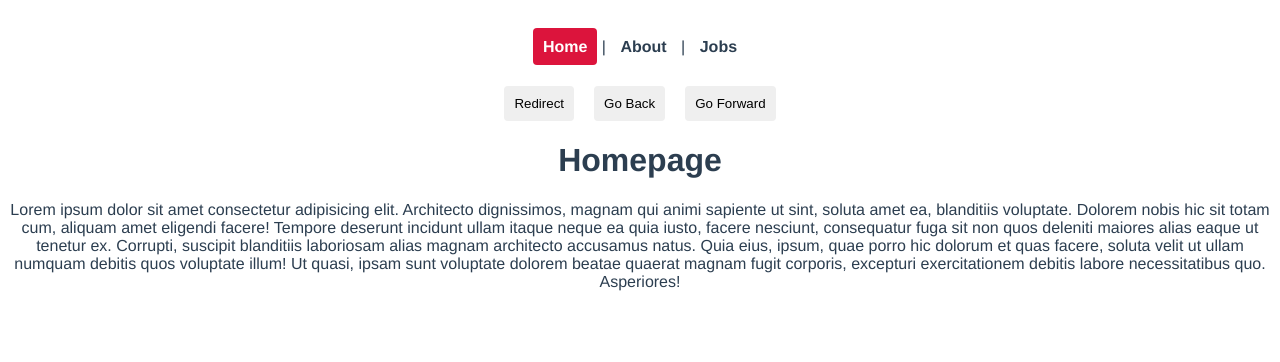
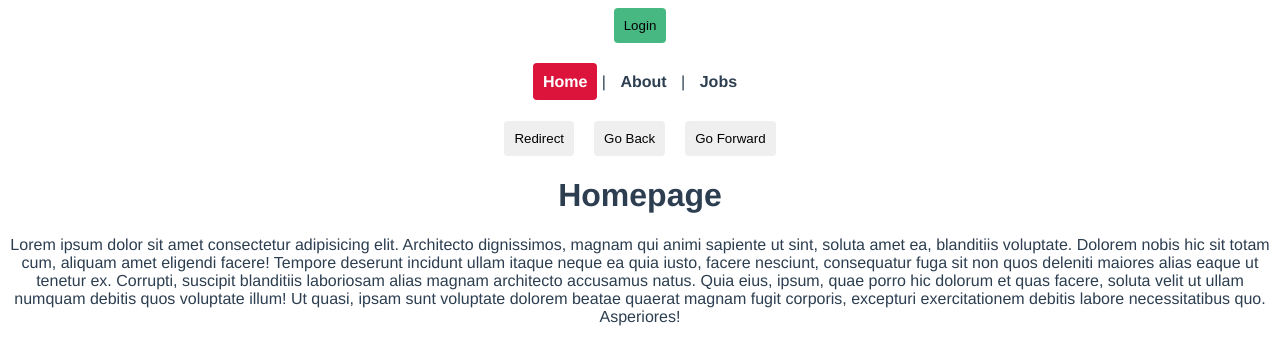
Before and after one commit to absurdengineer/vue-router, a Vue app: page /home in a window 1280 px wide. Shown: the top 362 px of the page. Built offline with nearby package versions, Linux system fonts and the light colour scheme.

Commit message:
Authentication Route Guard.

```diff
--- a/src/App.vue
+++ b/src/App.vue
@@ -1,4 +1,5 @@
 <template>
+  <button @click="authenticate" class="bg-green">Login</button>
   <div id="nav">
     <router-link to="/home">Home</router-link> |
     <router-link to="/about">About</router-link> |
@@ -41,10 +42,18 @@ button {
   border: none;
   border-radius: 4px;
 }
+.bg-green {
+  background: #48b883;
+}
 </style>
 
 <script>
 export default {
+  data() {
+    return {
+      authenticated: false,
+    };
+  },
   methods: {
     redirect() {
       this.$router.push({ name: "Home" });
@@ -56,5 +65,10 @@ export default {
       this.$router.go(-1);
     },
   },
+  methods: {
+    authenticate() {
+      localStorage.setItem("token", "dsgjlbljbiusfbuidsbidsubsduibn");
+    },
+  },
 };
 </script>
--- a/src/router/index.js
+++ b/src/router/index.js
@@ -23,6 +23,10 @@ const routes = [
     path: "/jobs",
     name: "Jobs",
     component: Jobs,
+    beforeEnter(to, from, next) {
+      if (localStorage.getItem("token")) next();
+      else next({ path: "About" });
+    },
   },
   {
     path: "/jobs/:id",
```
Also changed, not shown: src/main.js (+4 -4 lines).
